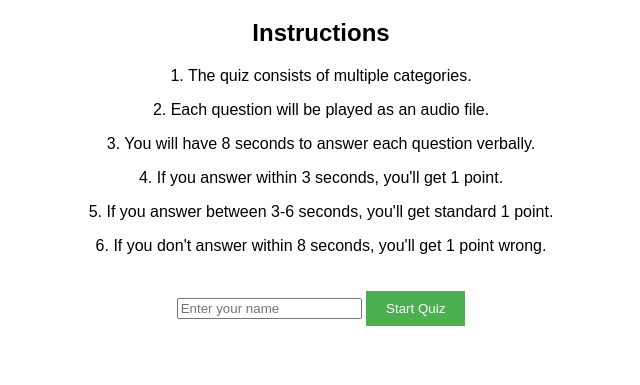
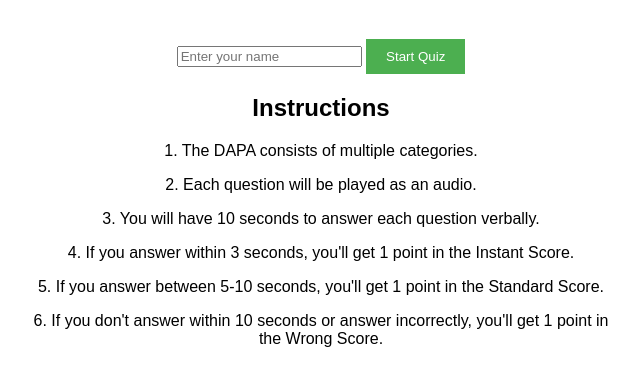
Before and after one commit to samarthshiramshetty/Dapa, a plain HTML site: page index.html in a window 1280 px wide. Shown: the part 61-446 px from the top of the page, without its empty margins (319-959 px from the left). Drawn offline with Linux system fonts and the light colour scheme.

Commit message:
index.html

```diff
--- a/index.html
+++ b/index.html
@@ -10,25 +10,24 @@
     <div id="quiz-container">
         <h1>DAPA</h1>
         <div id="start-container">
-            <h2>Instructions</h2>
-            <p>1. The quiz consists of multiple categories.</p>
-            <p>2. Each question will be played as an audio file.</p>
-            <p>3. You will have 8 seconds to answer each question verbally.</p>
-            <p>4. If you answer within 3 seconds, you'll get 1 point.</p>
-            <p>5. If you answer between 3-6 seconds, you'll get  standard 1 point.</p>
-            <p>6. If you don't answer within 8 seconds, you'll get 1 point wrong.</p>
             <input type="text" id="student-name" placeholder="Enter your name">
             <button id="start-btn">Start Quiz</button>
+            <h2>Instructions</h2>
+            <p>1. The DAPA consists of multiple categories.</p>
+            <p>2. Each question will be played as an audio.</p>
+            <p>3. You will have 10 seconds to answer each question verbally.</p>
+            <p>4. If you answer within 3 seconds, you'll get 1 point in the Instant Score.</p>
+            <p>5. If you answer between 5-10 seconds, you'll get 1 point in the Standard Score.</p>
+            <p>6. If you don't answer within 10 seconds or answer incorrectly, you'll get 1 point in the Wrong Score.</p>
         </div>
         <div id="quiz-content" style="display: none;">
-            <audio id="question-audio" controls></audio>
+            <audio id="question-audio" autoplay></audio>
             <img id="question-image" src="" alt="Question Image">
             <div id="speech-container">
-                <button id="start-speech-btn">Start Speech Recognition</button>
                 <p id="speech-result"></p>
             </div>
             <button id="next-btn" disabled>Next</button>
-            <div id="timer">Time Left: <span id="time-left">8</span></div>
+            <div id="timer">Time Left: <span id="time-left">10</span></div>
             <div id="score-container">
                 <div id="instant-score">Instant Score: 0</div>
                 <div id="standard-score">Standard Score: 0</div>
@@ -39,6 +38,7 @@
             <h2>Result</h2>
             <p id="student-details"></p>
             <p id="final-score"></p>
+            <button id="generate-report-btn">Generate Report</button>
         </div>
     </div>
     <script src="script.js"></script>
```
